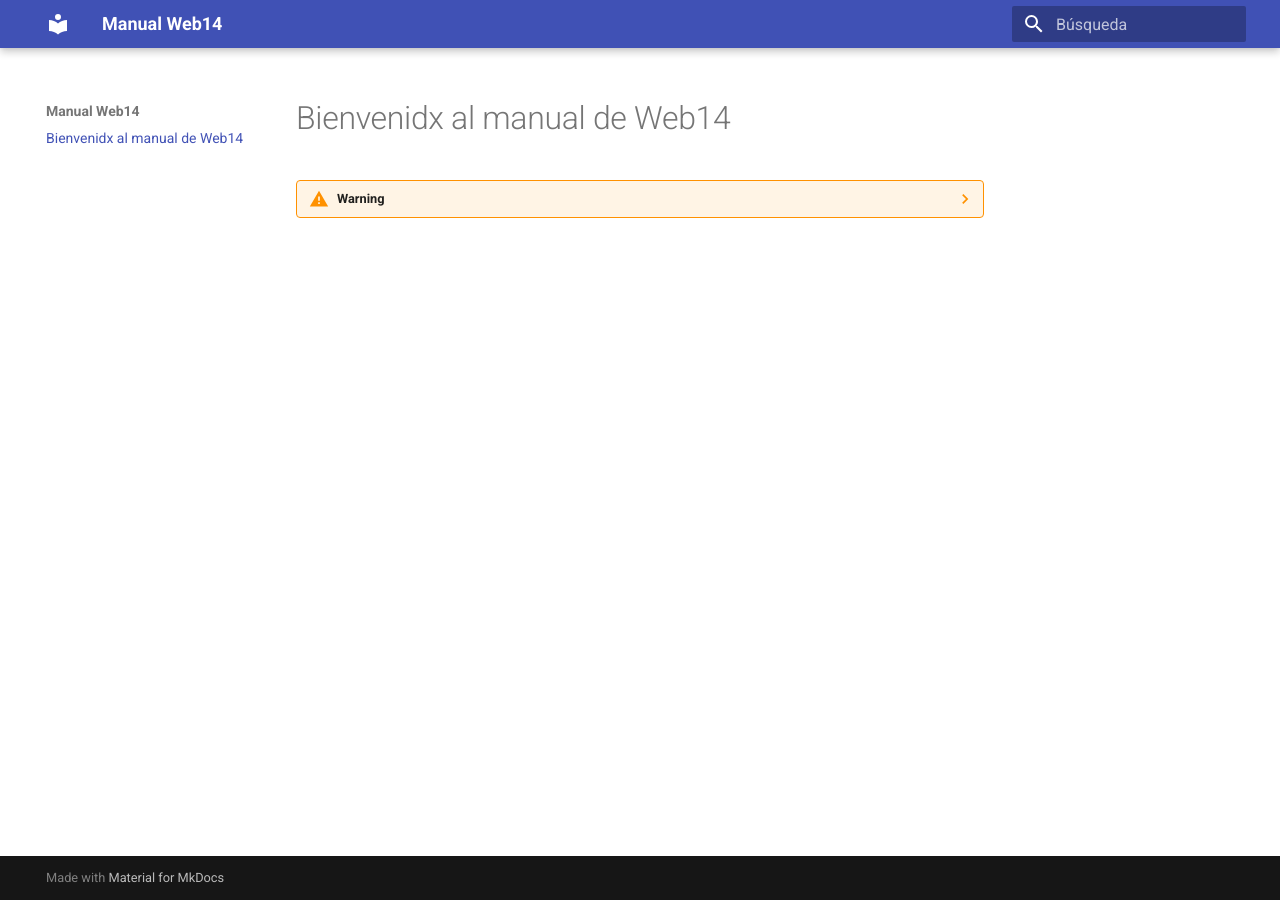
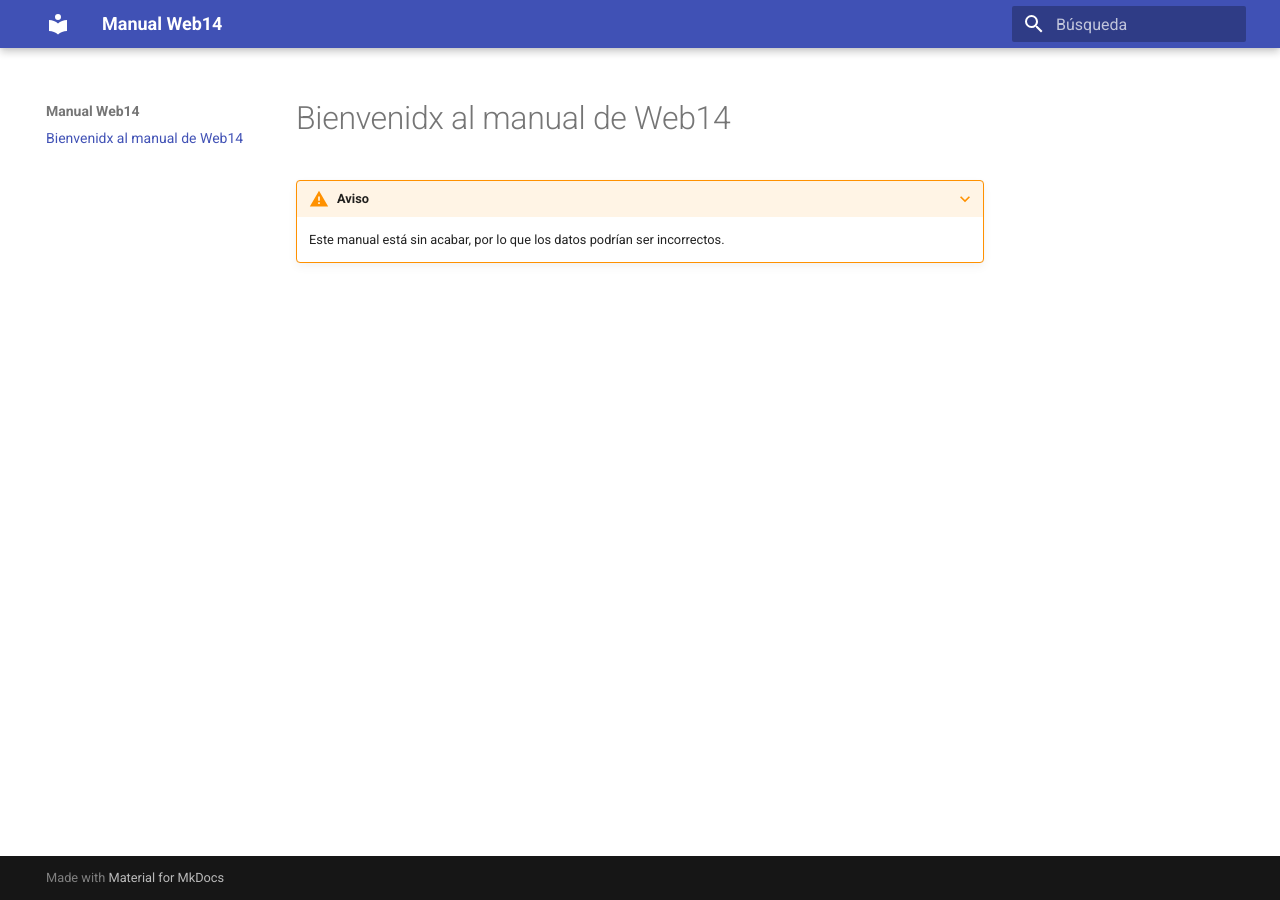
Before and after one commit to Web14-eu/manual, an MkDocs documentation site: the page built from docs/index.md, in a window 1280 px wide. Built offline with MkDocs 1.6.1 and Material for MkDocs 9.7.7, drawn with Linux system fonts in a browser that asks for light colours.

Commit message:
Update index.md

```diff
--- a/docs/index.md
+++ b/docs/index.md
@@ -1,5 +1,5 @@
 # Bienvenidx al manual de Web14
-??? warning
+???+ warning "Aviso"
 
     Este manual está sin acabar, por lo que
     los datos podrían ser incorrectos.
```
